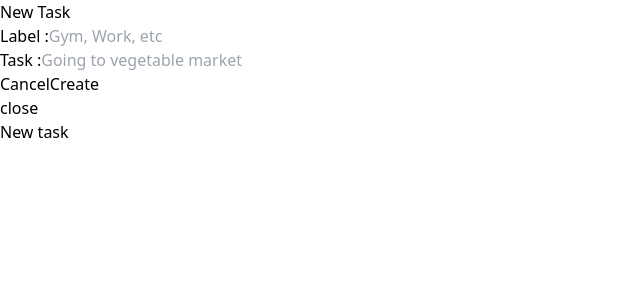
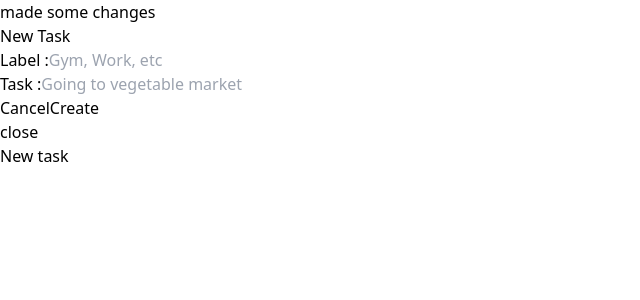
Before and after one commit to anchitjulaniya/To_Do_List_ReactJs, a React (Vite) app: page / in a window 1280 px wide. Shown: the top 300 px of the page, without its empty margins (0-640 px from the left). Built offline with nearby package versions, Linux system fonts and the light colour scheme.

Commit message:
made changes

```diff
--- a/src/App.jsx
+++ b/src/App.jsx
@@ -1,26 +1,28 @@
-import Modal from "./component/Modal"
+import Modal from "./components/Modal";
 import { useState } from "react";
 
-
 function App() {
-
-  const addTask = ()=>{
+  const addTask = () => {
     console.log("add task");
     console.log("showModal");
-  }
-    const [showModal, setModal] = useState(false);
+  };
+  const [showModal, setModal] = useState(false);
 
-    const toggleModal = ()=>{
-        setModal(!showModal)
-    }
+  const toggleModal = () => {
+    setModal(!showModal);
+  };
   return (
-        <div>
-
-            <Modal showModal={showModal} toggleModal={toggleModal}/>
-            <button className="w-[100px] bg-blue-500 text-white rounded-md " onClick={toggleModal}>New task</button>
-
-        </div>
-  )
+    <div>
+      <h1>made some changes</h1>
+      <Modal showModal={showModal} toggleModal={toggleModal} />
+      <button
+        className="w-[100px] bg-blue-500 text-white rounded-md "
+        onClick={toggleModal}
+      >
+        New task
+      </button>
+    </div>
+  );
 }
 
-export default App
+export default App;
--- /dev/null
+++ b/src/components/Modal.jsx
@@ -0,0 +1,47 @@
+// import React from "react";
+import PropType from 'prop-types'
+
+const Modal = ({showModal, toggleModal}) => {
+    console.log(showModal);
+  return (
+    <div
+      className={`fixed top-0 left-0 flex items-center justify-center duration-700 w-[100%] h-[100vh] bg-[rgba(0,0,0,0.7)] ${
+        showModal ? "block" : "hidden"
+      }`}
+    >
+      <div className="w-[440px] h-[277px] rounded-lg p-8 bg-white text-black">
+        <h1 className='mb-2 text-blue-600'>New Task</h1>
+
+        <div className="w-full px-3 mb-6 flex gap-3 items-center">
+            <label className="w-[60px] block tracking-wide text-gray-700 text-lg font-bold mb-2" >
+                Label :
+            </label>
+            <input className="appearance-none block bg-gray-200 text-gray-700 border border-gray-500 rounded py-3 px-4 mb-3 leading-tight focus:outline-none focus:bg-white  h-[35px] w-[150px]" id="grid-first-name" type="text" placeholder="Gym, Work, etc" />
+
+        </div>
+        <div className="w-full px-3 mb-6 flex gap-3 items-center">
+            <label className="w-[60px] block tracking-wide text-gray-700 text-lg font-bold mb-2" >
+                Task :
+            </label>
+            <input className="appearance-none block bg-gray-200 text-gray-700 border border-gray-500 rounded py-3 px-4 mb-3 leading-tight focus:outline-none focus:bg-white  h-[35px] w-[300px]" id="grid-first-name" type="text" placeholder="Going to vegetable market" />
+
+        </div>
+
+        <div className='flex justify-between px-10'>
+            <button className='px-4 border border-black rounded-md' onClick={toggleModal}>Cancel</button>
+            <button className='px-4 border border-black rounded-md'>Create</button>
+        </div>
+
+
+      </div>
+      <button onClick={toggleModal}>close</button>
+    </div>
+  );
+};
+
+Modal.propTypes = {
+        showModal: PropType.bool,
+        toggleModal: PropType.func
+}
+
+export default Modal;
```
Also changed, not shown: src/components/SidebarTodo.jsx (deleted, +0 -19 lines).
